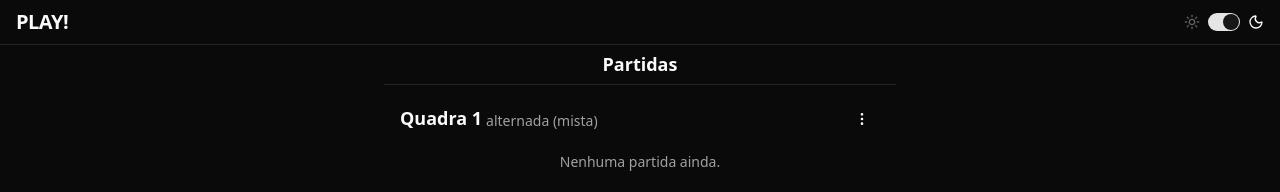
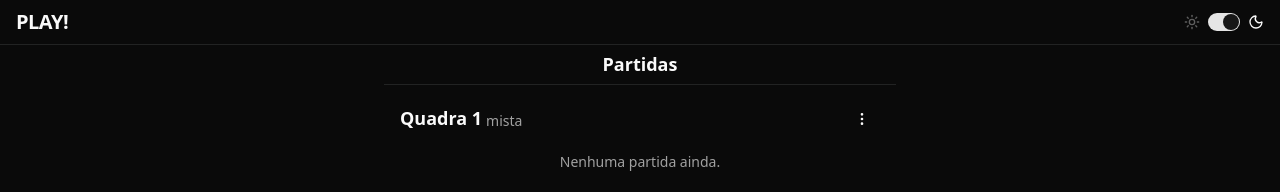
Before and after one commit to mauricio-azevedo/skill-based-matchmaker-frontend, a React (Vite) app: page / in a window 1280 px wide. Both pictures are taken after a click on the button "Adicionar quadra". Shown: the top 192 px of the page. Built offline with nearby package versions, Linux system fonts and the light colour scheme.

Commit message:
refactor(PlayTab): simplify formation mode text rendering
- Remove `autoAlternate` conditional logic for cleaner and consistent text output.
- Use `translateFormationMode` directly to simplify JSX structure.

Signed-off-by: Maurício Azevedo <mauricio.mendonca.azevedo@gmail.com>

```diff
--- a/src/features/playTab/PlayTab.tsx
+++ b/src/features/playTab/PlayTab.tsx
@@ -60,9 +60,7 @@ export function PlayTab() {
                   <div className="flex gap-1 items-end-safe">
                     <p className="text-lg font-semibold leading-tight">Quadra {courtIdx + 1}</p>
                     <p className="text-sm text-muted-foreground leading-tight">
-                      {court.autoAlternate
-                        ? `alternada (${translateFormationMode(match?.formationMode ?? court.formationMode)})`
-                        : translateFormationMode(match?.formationMode ?? court.formationMode)}
+                      {translateFormationMode(match?.formationMode ?? court.formationMode)}
                     </p>
                   </div>
                   <DropdownMenu>
```
